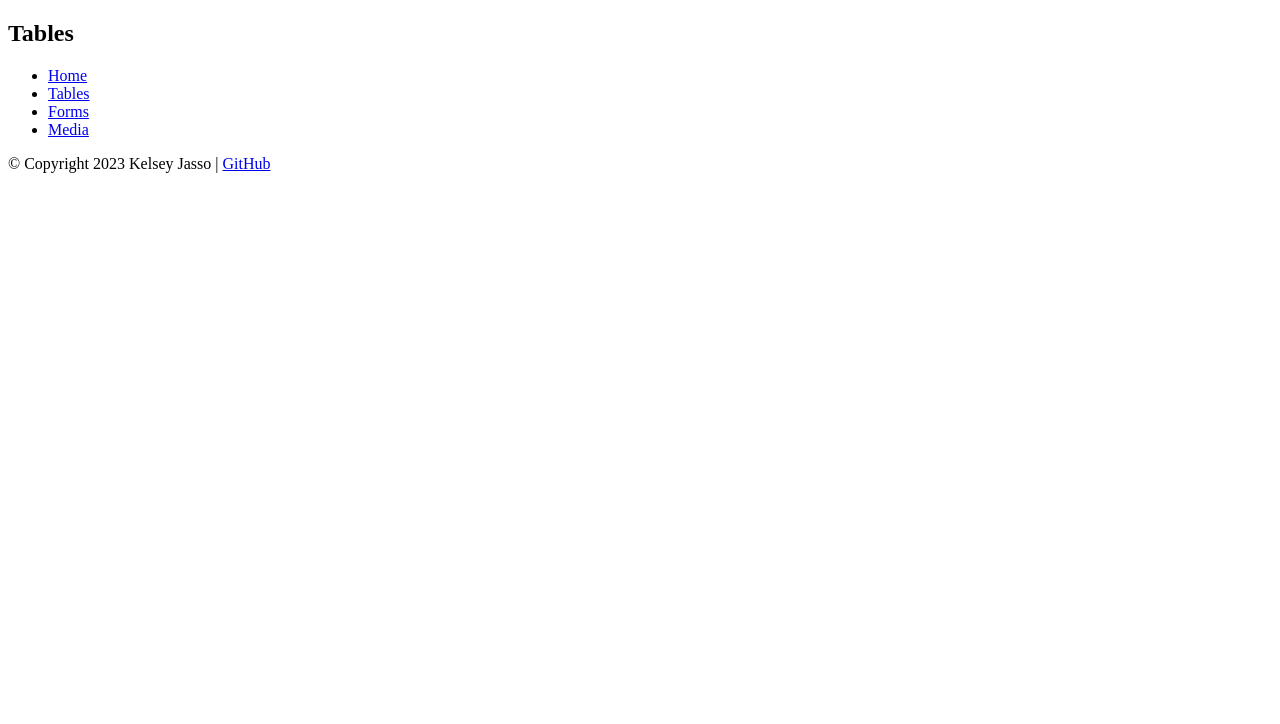
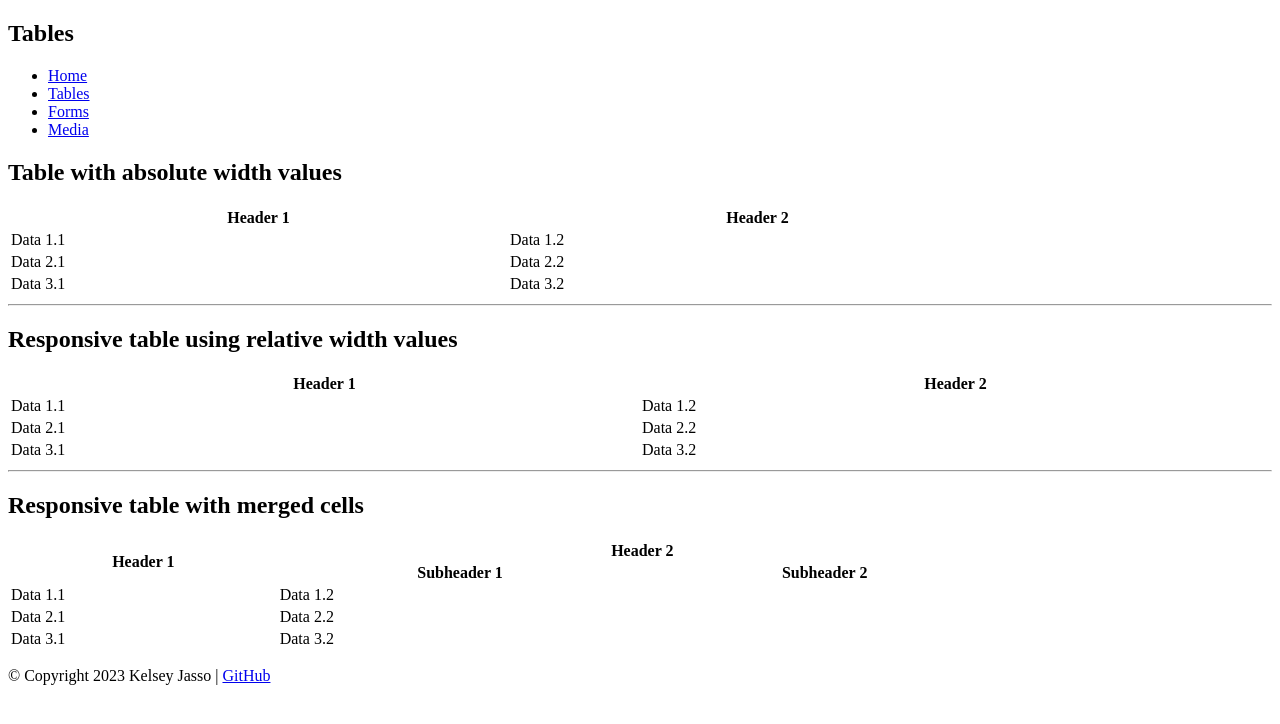
Before and after one commit to kelsester/COMP001A.LectureActivity4, a plain HTML site: page tables.html in a window 1280 px wide. Drawn offline with Linux system fonts and the light colour scheme.

Commit message:
filled tables

```diff
--- a/tables.html
+++ b/tables.html
@@ -19,7 +19,113 @@
     </header>
 
     <main>
+        <!--div container for building tables with fixed size-->
+        <div id="table1">
+            <!--table with fixed size-->
+            <table style="width: 1000px;">
+                <h2>Table with absolute width values</h2>
+                <!--table header-->
+                <thead>
+                    <!--table row for the header-->
+                    <tr>
+                        <th>Header 1</th>
+                        <th>Header 2</th>
+                    </tr>
+                </thead>
+                <!--table body-->
+                <tbody>
+                    <tr>
+                        <!--table data cell-->
+                        <td>Data 1.1</td>
+                        <td>Data 1.2</td>
+                    </tr>
+                    <tr>
+                        <!--table data cell-->
+                        <td>Data 2.1</td>
+                        <td>Data 2.2</td>
+                    </tr>
+                    <tr>
+                        <!--table data cell-->
+                        <td>Data 3.1</td>
+                        <td>Data 3.2</td>
+                    </tr>
+                </tbody>
+            </table>
+        </div>
 
+        <hr>
+
+        <div id="table2">
+            <!--table with fixed size-->
+            <table style="width: 100%;">
+                <h2>Responsive table using relative width values</h2>
+                <!--table header-->
+                <thead>
+                    <!--table row for the header-->
+                    <tr>
+                        <th>Header 1</th>
+                        <th>Header 2</th>
+                    </tr>
+                </thead>
+                <!--table body-->
+                <tbody>
+                    <tr>
+                        <!--table data cell-->
+                        <td>Data 1.1</td>
+                        <td>Data 1.2</td>
+                    </tr>
+                    <tr>
+                        <!--table data cell-->
+                        <td>Data 2.1</td>
+                        <td>Data 2.2</td>
+                    </tr>
+                    <tr>
+                        <!--table data cell-->
+                        <td>Data 3.1</td>
+                        <td>Data 3.2</td>
+                    </tr>
+                </tbody>
+            </table>
+        </div>
+
+        <hr>
+
+        <div id="table3">
+            <!--table with fixed size-->
+            <table style="width: 1000px;">
+                <h2>Responsive table with merged cells</h2>
+                <!--table header-->
+                <thead>
+                    <!--table row for the header-->
+                    <tr>
+                        <th rowspan="2">Header 1</th> <!--spans 2 rows vertically-->
+                        <th colspan="2">Header 2</th> <!--spans 2 columns horizontally-->
+                    </tr>
+                    <tr>
+                        <th>Subheader 1</th>
+                        <th>Subheader 2</th>
+                    </tr>
+                </thead>
+                <!--table body-->
+                <tbody>
+                    <tr>
+                        <!--table data cell-->
+                        <td>Data 1.1</td>
+                        <td>Data 1.2</td>
+                    </tr>
+                    <tr>
+                        <!--table data cell-->
+                        <td>Data 2.1</td>
+                        <td>Data 2.2</td>
+                    </tr>
+                    <tr>
+                        <!--table data cell-->
+                        <td>Data 3.1</td>
+                        <td>Data 3.2</td>
+                    </tr>
+                </tbody>
+            </table>
+        </div>
     </main>
 
     <footer>
```
Also changed, not shown: forms.html (+29 -0 lines), index.html (+29 -0 lines), media.html (+29 -0 lines).
